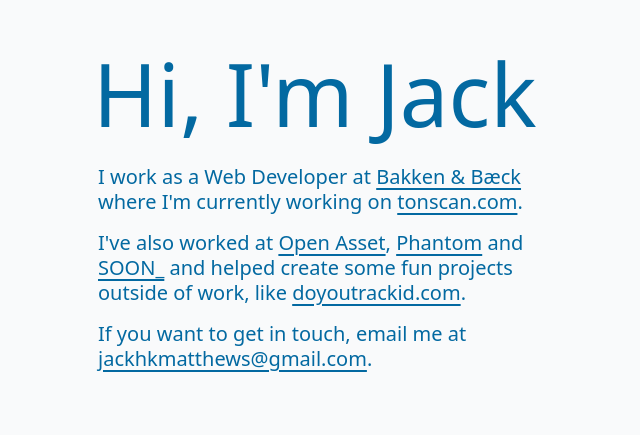
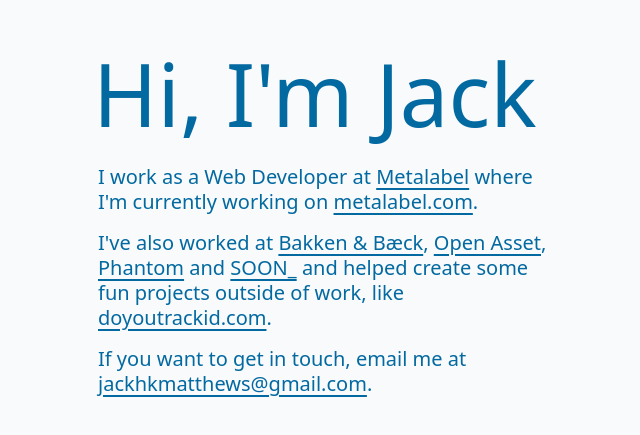
Before and after one commit to jackhkmatthews/personal-website, a Next.js app: page / in a window 1280 px wide. Shown: the part 121-556 px from the top of the page, without its empty margins (30-670 px from the left). Built offline with nearby package versions, Linux system fonts and the light colour scheme.

Commit message:
feat(copy): update job

```diff
--- a/app/page.tsx
+++ b/app/page.tsx
@@ -20,23 +20,31 @@
         I work as a Web Developer at{" "}
         <a
           target="_blank"
-          href="https://bakkenbaeck.com/"
+          href="https://metalabel.com/"
           className={twJoin(textClasses.link)}
         >
-          Bakken & Bæck
+          Metalabel
         </a>{" "}
         where I&apos;m currently working on{" "}
         <a
           target="_blank"
-          href="https://tonscan.com"
+          href="https://metalabel.com"
           className={twJoin(textClasses.link)}
         >
-          tonscan.com
+          metalabel.com
         </a>
         .
       </p>
       <p className={twJoin(textClasses.medium, "text-sky-700")}>
         I&apos;ve also worked at{" "}
+        <a
+          target="_blank"
+          href="https://bakkenbaeck.com/"
+          className={twJoin(textClasses.link)}
+        >
+          Bakken & Bæck
+        </a>
+        ,{" "}
         <a
           target="_blank"
           href="https://openasset.com/"
```
